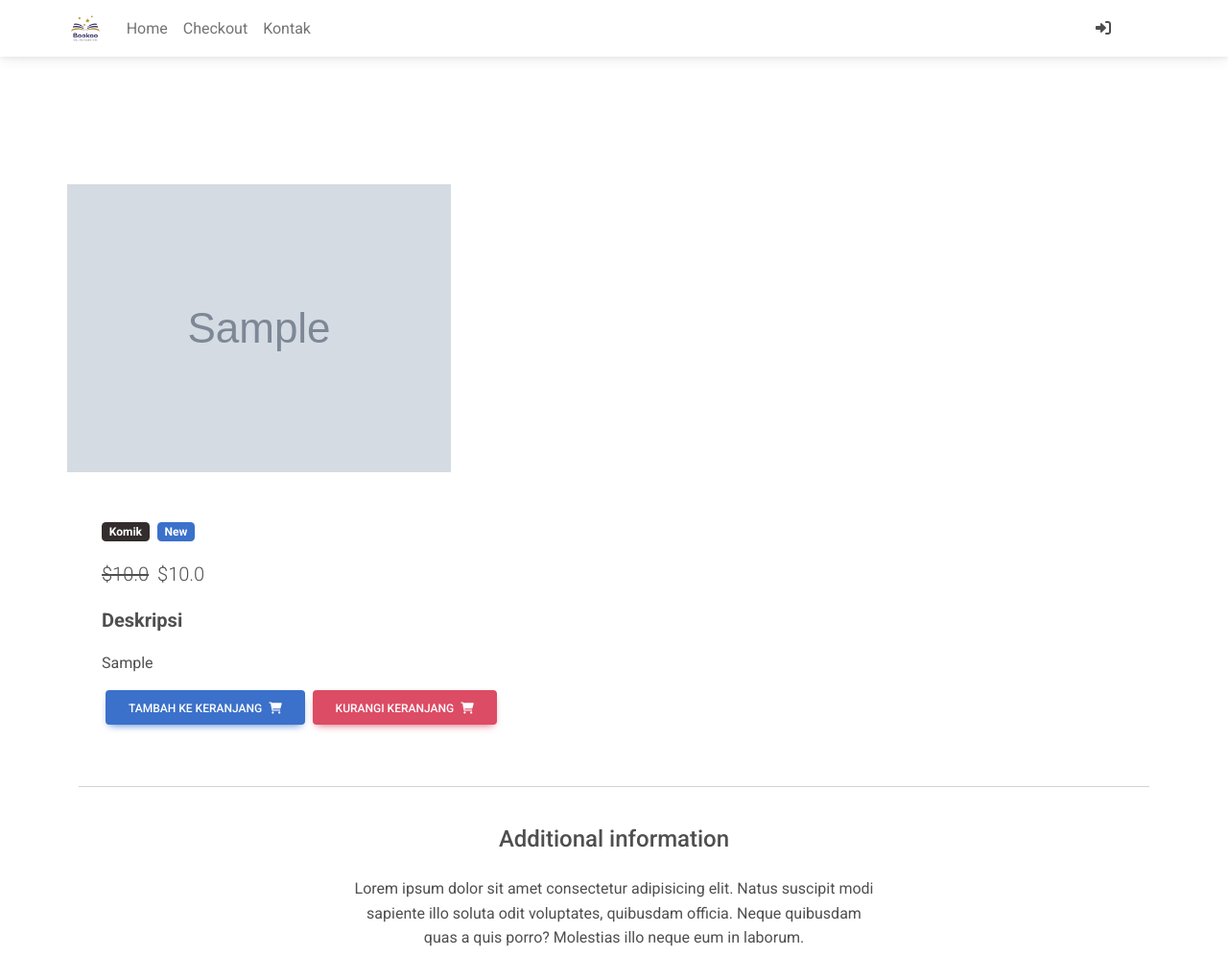
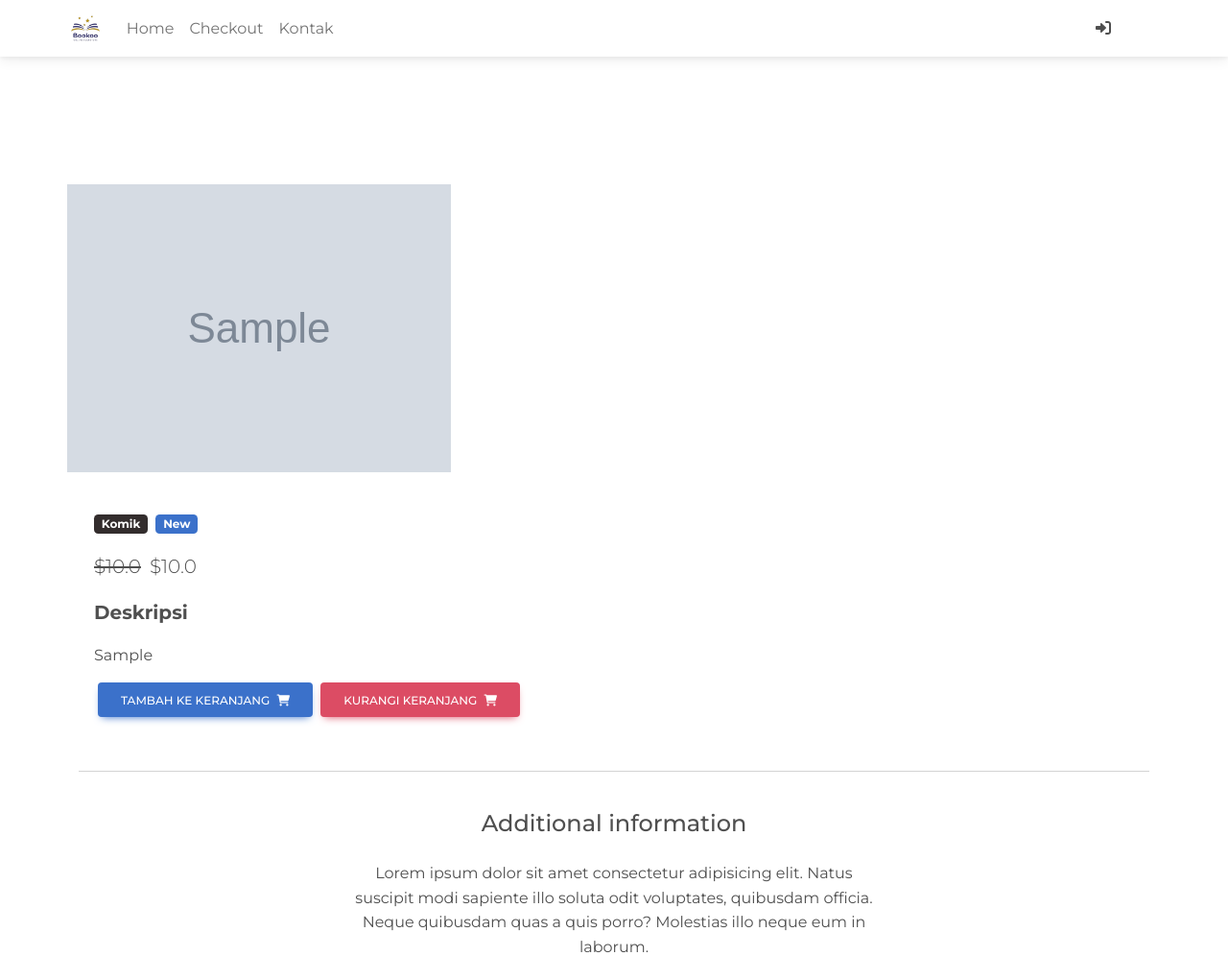
Before and after one commit to Naalfioiflaan/project-wit, a Django app: a page that uses ecommerce-django-project-all_auth/ecomm/ecomm/templates/base.html in a window 1280 px wide. Shown: the top 996 px of the page at 96% size. Run offline with Django 4.2, Linux system fonts and the light colour scheme; tables that the repository leaves empty hold one stand-in row (values such as "Sample post"); grey boxes marked "Sample" are stand-in pictures.

Commit message:
ganti font ke Montserrat dan ubah posisi deskripsi produk

```diff
--- a/ecommerce-django-project-all_auth/ecomm/ecomm/templates/base.html
+++ b/ecommerce-django-project-all_auth/ecomm/ecomm/templates/base.html
@@ -22,8 +22,11 @@
     <!-- Google Fonts Roboto -->
     <link
       rel="stylesheet"
-      href="https://fonts.googleapis.com/css2?family=Roboto:wght@300;400;500;700;900&display=swap"
+      href="https://fonts.googleapis.com/css2?family=Montserrat:wght@300;400;500;700;900&display=swap"
     />
+    <link rel="preconnect" href="https://fonts.googleapis.com">
+    <link rel="preconnect" href="https://fonts.gstatic.com" crossorigin>
+    <link href="https://fonts.googleapis.com/css2?family=Montserrat:ital,wght@0,300;0,700;0,900;1,400;1,500&display=swap" rel="stylesheet">
     <!-- MDB -->
     <link rel="stylesheet" href="{% static 'css/mdb.min.css' %}" />
     <link rel="stylesheet" href="{% static 'css/custom.css' %}" />
--- a/ecommerce-django-project-all_auth/ecomm/ecomm/templates/product_detail.html
+++ b/ecommerce-django-project-all_auth/ecomm/ecomm/templates/product_detail.html
@@ -14,9 +14,9 @@
             <!--Grid column-->
 
             <!--Grid column-->
-            <div class="col-md-6 mb-4">
+            <div class="col mb-4">
                 <!--Content-->
-                <div class="p-4">
+                <div class="p-3">
                     <div class="mb-3">
                         <a href="">
                             <span class="badge bg-dark me-1">{{ object.get_kategori_display }}</span>
--- a/ecommerce-django-project-all_auth/ecomm/static/css/custom.css
+++ b/ecommerce-django-project-all_auth/ecomm/static/css/custom.css
@@ -1,9 +1,14 @@
+*{
+  --mdb-font-roboto: "Montserrat", sans-serif !important;
+}
+
 .carousel-item {
   height: 30vh;
 }
 .card {
 box-shadow: rgba(0, 0, 0, 0.24) 0px 3px 8px;
 }
+
 .footer-cta {
 box-shadow: rgba(0, 0, 0, 0.15) 0px 5px 15px;
 }
```
Also changed, not shown: ecommerce-django-project-all_auth/ecomm/ecomm/templates/carousel.html (+5 -5 lines).
